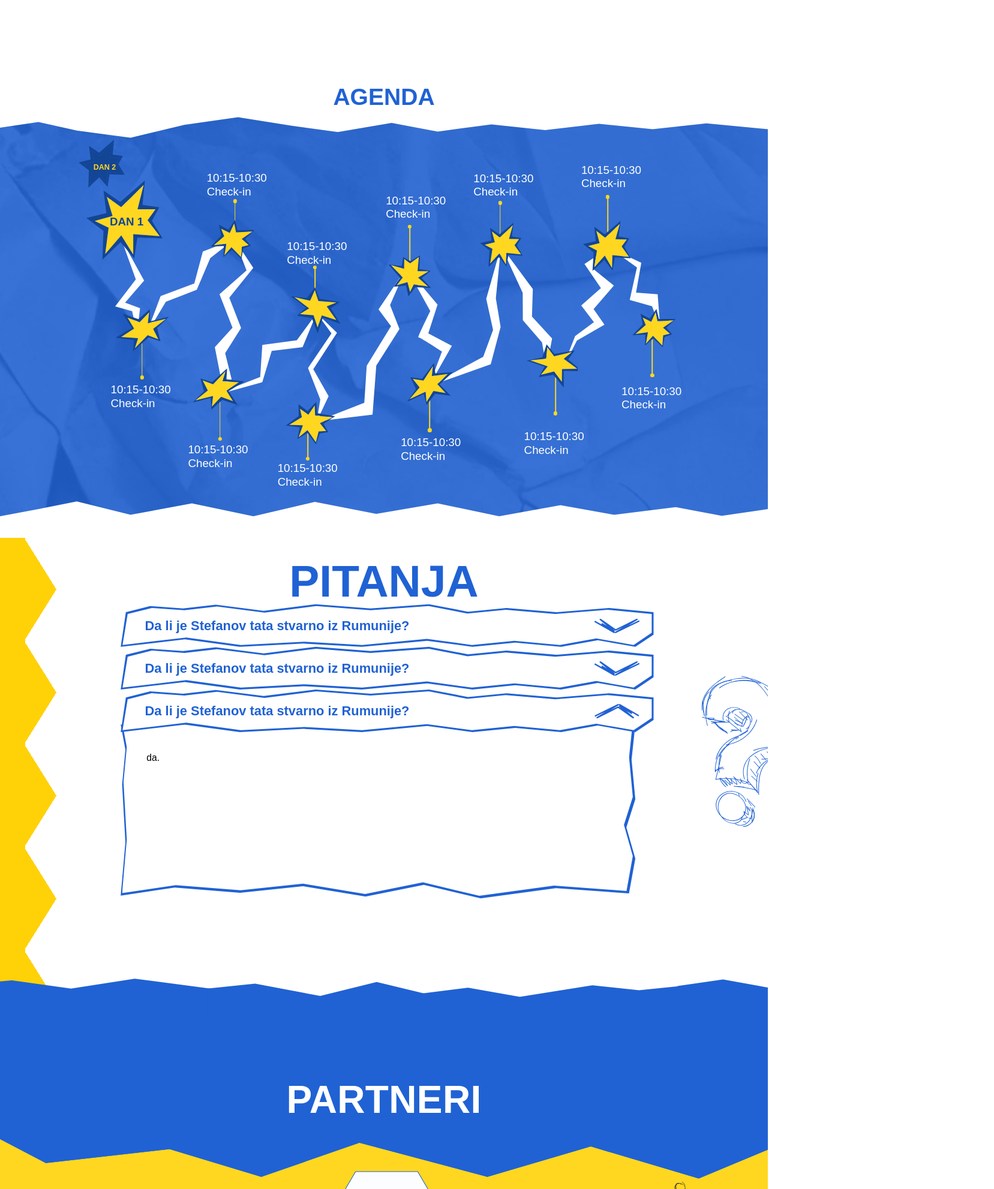
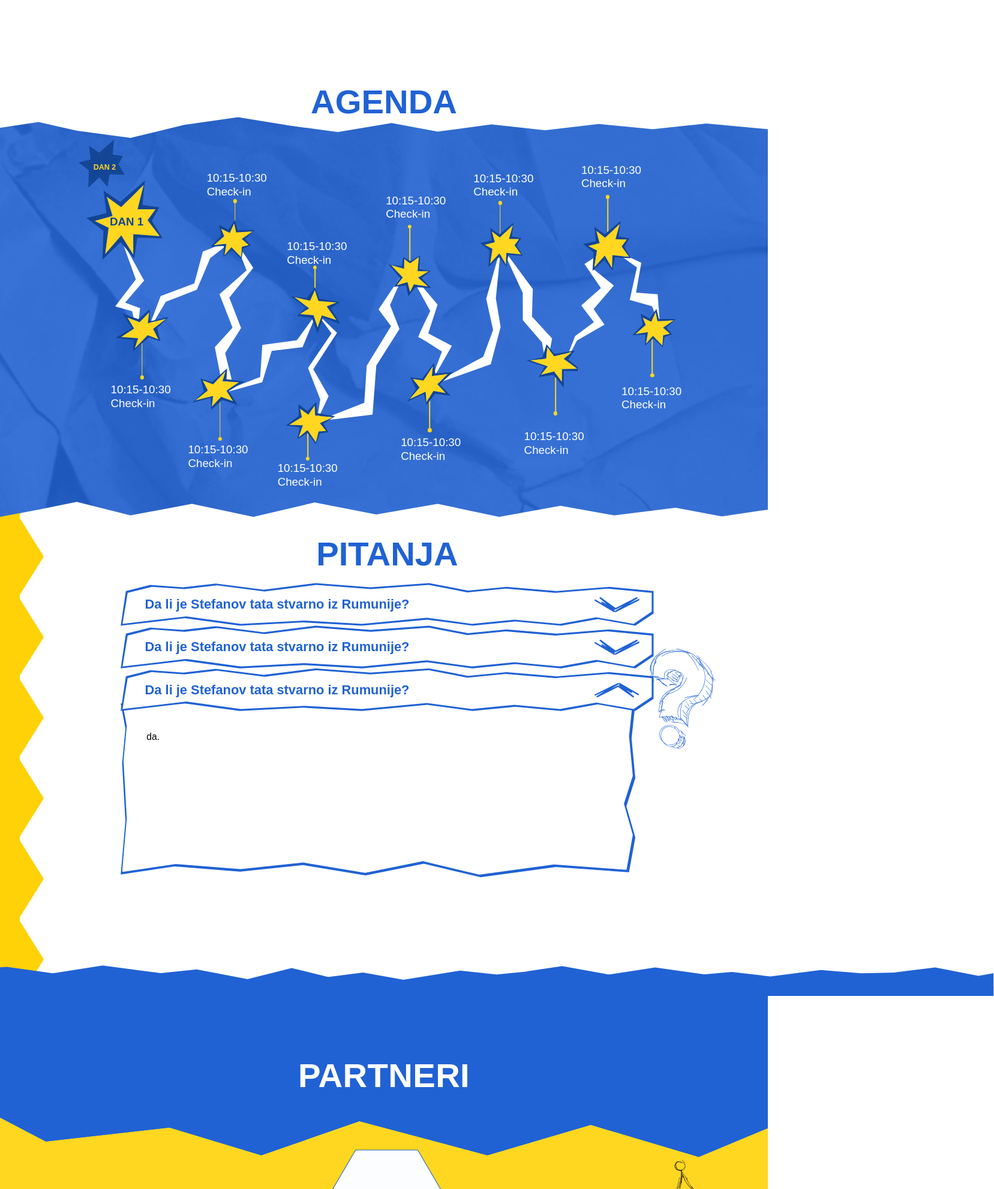
Before and after one commit to kole284/s2s-2026, a React (Vite) app: page / in a window 1280 px wide. Shown: the part 2303-4286 px from the top of the page at 60% size, 1657 px wide, since content can reach past the window. Built offline with nearby package versions, Linux system fonts and the light colour scheme; a web font is replaced by a local one.

Commit message:
feat: integrate responsive S2S sections

```diff
--- a/src/components/sections/agenda/Agenda.scss
+++ b/src/components/sections/agenda/Agenda.scss
@@ -1,11 +1,14 @@
 .agenda {
+  --section-design-width: min(100vw, 140.625dvh);
+
   position: relative;
 
   width: 100%;
 
-  overflow: hidden;
+  overflow: clip;
+  overflow-clip-margin: 1px;
 
-  background: $color-white;
+  background: transparent;
 }
 
 .agenda__desktop,
@@ -13,6 +16,12 @@
   position: relative;
 
   width: 100%;
+}
+
+@media (min-width: 769px) {
+  .agenda {
+    height: 95.5dvh;
+  }
 }
 
 /* =========================================================
@@ -40,9 +49,10 @@
   margin: 0;
 
   font-family: $font-display;
+  font-size: $section-heading-font-size;
   font-weight: $font-black;
 
-  line-height: 1;
+  line-height: $section-heading-line-height;
 
   color: $color-blue;
 }
@@ -80,7 +90,7 @@
 
   overflow: hidden;
 
-  background: $color-white;
+  background: transparent;
 }
 
 /* =========================================================
@@ -92,8 +102,9 @@
 
   position: absolute;
   inset: 0;
+  bottom: -1px;
 
-  z-index: 0;
+  z-index: 3;
 
   background-color: $color-blue;
   background-image: url("/agenda/paper-texture.webp");
@@ -165,7 +176,7 @@
 .agenda__desktop-canvas {
   position: relative;
 
-  z-index: 1;
+  z-index: 4;
 
   width: min(100%, calc(100dvh * 1.40625));
 
@@ -197,11 +208,6 @@
   left: 50%;
 
   transform: translateX(-50%);
-
-  /*
-   * 50px na originalnih 1440px.
-   */
-  font-size: 3.4722cqw;
 
   text-align: center;
 }
@@ -433,7 +439,7 @@
 
   overflow: hidden;
 
-  background: $color-white;
+  background: transparent;
 }
 
 /* =========================================================
@@ -448,8 +454,9 @@
 
   position: absolute;
   inset: 0;
+  bottom: -1px;
 
-  z-index: 0;
+  z-index: 3;
 
   background-color: $color-blue;
   background-image: url("/agenda/paper-texture-mobile.webp");
@@ -493,7 +500,7 @@
 .agenda__mobile-canvas {
   position: relative;
 
-  z-index: 1;
+  z-index: 4;
 
   width: min(100%, 430px);
 
@@ -717,7 +724,7 @@
 
 @media #{$mobile} {
   .agenda {
-    overflow: visible;
+    height: calc(min(100vw, 430px) * 1472 / 390 * 0.972);
   }
 
   .agenda__desktop {
--- a/src/components/sections/panel/Panel.scss
+++ b/src/components/sections/panel/Panel.scss
@@ -5,6 +5,8 @@ $panel-yellow: #ffd100;
    ========================================================= */
 
 .panel-section {
+  --section-design-width: min(100vw, 140.625dvh);
+
   position: relative;
 
   width: 100%;
@@ -532,10 +534,10 @@ $panel-yellow: #ffd100;
   color: $color-blue;
 
   font-family: $font-display;
-  font-size: 5cqw;
+  font-size: $section-heading-font-size;
   font-weight: $font-black;
 
-  line-height: 1;
+  line-height: $section-heading-line-height;
 
   white-space: nowrap;
 
--- a/src/components/sections/partneri/Partneri.scss
+++ b/src/components/sections/partneri/Partneri.scss
@@ -1,5 +1,6 @@
 .partneri-page {
   --partner-u: 0.0694444444vw;
+  --section-design-width: min(100vw, 140.625dvh);
 
   position: relative;
 
@@ -85,7 +86,8 @@
 
   color: $color-white;
 
-  font-size: calc(72 * var(--partner-u));
+  font-size: $section-heading-font-size;
+  line-height: $section-heading-line-height;
   letter-spacing: calc(0.4 * var(--partner-u));
 
   transform: translateX(-50%);
--- a/src/components/sections/pitanja/Pitanja.scss
+++ b/src/components/sections/pitanja/Pitanja.scss
@@ -1,6 +1,9 @@
 @use "sass:math";
 
 .pitanja {
+  --pitanja-design-width: min(100vw, 140.625dvh);
+  --section-design-width: var(--pitanja-design-width);
+
   position: relative;
 
   width: 100%;
@@ -227,38 +230,46 @@
   container-type: inline-size;
 }
 
-.pitanja__desktop-title {
+.pitanja__desktop-content {
   position: absolute;
 
+  z-index: 5;
+
+  top: 3.1cqw;
+  left: 10.8333%;
+
+  display: flex;
+  flex-direction: column;
+
+  width: 79.3056%;
+
+  gap: 1.6667cqw;
+}
+
+.pitanja__desktop-title {
   z-index: 10;
 
-  top: 3.1cqw;
-  left: 50%;
+  align-self: center;
 
   margin: 0;
 
   font-family: $font-display;
-  font-size: 6.6667cqw;
+  font-size: $section-heading-font-size;
   font-weight: $font-black;
 
-  line-height: 1;
+  line-height: $section-heading-line-height;
 
   color: $color-blue;
 
   white-space: nowrap;
-
-  transform: translateX(-50%);
 }
 
 .pitanja__desktop-faq {
-  position: absolute;
+  position: relative;
 
   z-index: 5;
 
-  top: 9.7cqw;
-  left: 10.8333%;
-
-  width: 79.3056%;
+  width: 100%;
 }
 
 /* =========================================================
@@ -538,13 +549,106 @@
   z-index: 4;
 
   top: 25%;
-  right: 0;
+  right: 5%;
 
   width: min(16.8vw, 24dvh);
   height: auto;
 
   pointer-events: none;
   user-select: none;
+}
+
+@media (min-width: 769px) and (orientation: landscape), (min-width: 1025px) {
+  .pitanja {
+    overflow: visible;
+  }
+
+  .pitanja__left-zigzag {
+    width: calc(var(--pitanja-design-width) * 42 / 1440);
+  }
+
+  .pitanja__left-zigzag::before {
+    position: absolute;
+
+    top: calc(var(--pitanja-design-width) * -172 / 1440);
+    left: 0;
+
+    display: block;
+
+    width: calc(var(--pitanja-design-width) * 94 / 1440);
+    height: calc(var(--pitanja-design-width) * 172 / 1440 + 1px);
+
+    background-image:
+      linear-gradient(#ffd107 0 0),
+      conic-gradient(
+        from 212deg at 100% 50%,
+        #ffd107 0deg 116deg,
+        transparent 116deg
+      );
+    background-repeat: no-repeat, repeat-y;
+    background-position: left top, right top;
+    background-size:
+      calc(var(--pitanja-design-width) * 42 / 1440) 100%,
+      calc(var(--pitanja-design-width) * 52 / 1440)
+        calc(var(--pitanja-design-width) * 172 / 1440);
+
+    content: "";
+
+    pointer-events: none;
+  }
+
+  .pitanja__left-zigzag::after {
+    width: calc(var(--pitanja-design-width) * 52 / 1440);
+
+    background-size: 100% calc(var(--pitanja-design-width) * 172 / 1440);
+  }
+
+  .pitanja__bottom-paper--desktop {
+    left: calc(var(--pitanja-design-width) * -48.03125 / 1440);
+
+    height: calc(var(--pitanja-design-width) * 69 / 1440);
+  }
+
+  .pitanja__bottom-segment:nth-child(6n + 1) {
+    flex-basis: calc(var(--pitanja-design-width) * 310 / 1440);
+  }
+
+  .pitanja__bottom-segment:nth-child(6n + 2) {
+    flex-basis: calc(var(--pitanja-design-width) * 285 / 1440);
+  }
+
+  .pitanja__bottom-segment:nth-child(6n + 3) {
+    flex-basis: calc(var(--pitanja-design-width) * 340 / 1440);
+  }
+
+  .pitanja__bottom-segment:nth-child(6n + 4) {
+    flex-basis: calc(var(--pitanja-design-width) * 300 / 1440);
+  }
+
+  .pitanja__bottom-segment:nth-child(6n + 5) {
+    flex-basis: calc(var(--pitanja-design-width) * 325 / 1440);
+  }
+
+  .pitanja__bottom-segment:nth-child(6n + 6) {
+    flex-basis: calc(var(--pitanja-design-width) * 290 / 1440);
+  }
+
+  .pitanja__bottom-segment + .pitanja__bottom-segment {
+    margin-left: calc(var(--pitanja-design-width) * -4 / 1440);
+  }
+
+  .pitanja__question-mark {
+    top: calc(
+      (100dvh - var(--pitanja-design-width) * 1024 / 1440) / 2 +
+        var(--pitanja-design-width) * 256 / 1440
+    );
+    right: calc(
+      (100vw - var(--pitanja-design-width)) / 2 - var(--pitanja-design-width) *
+        20 / 1440
+    );
+
+    width: calc(var(--pitanja-design-width) * 241.92 / 1440);
+  }
 }
 
 .pitanja__question:focus-visible {
@@ -617,6 +721,8 @@
      * To je jedini namerni prazan prostor na dnu.
      */
     padding: clamp(12px, 2.1dvh, 20px) 0 clamp(82px, 24.6154vw, 106px);
+
+    gap: clamp(16px, 4.1026vw, 20px);
 
     overflow: hidden;
 
@@ -720,7 +826,7 @@
 
     width: 100%;
 
-    margin: 0 0 14px;
+    margin: 0;
 
     padding-left: clamp(12px, 4.6154cqw, 18px);
   }
@@ -732,7 +838,7 @@
     font-size: clamp(44px, min(14.8718cqw, 7.1dvh), 58px);
     font-weight: $font-black;
 
-    line-height: 0.95;
+    line-height: $section-heading-line-height;
 
     color: $color-blue;
 
@@ -964,10 +1070,8 @@
   .pitanja__mobile-canvas {
     padding-top: 10px;
     padding-bottom: 72px;
-  }
 
-  .pitanja__mobile-title-wrapper {
-    margin-bottom: 10px;
+    gap: 10px;
   }
 
   .pitanja__mobile-title {
@@ -1017,6 +1121,8 @@
     width: min(100%, 680px);
 
     padding: clamp(28px, 2.8dvh, 36px) 0 clamp(128px, 11.8dvh, 150px);
+
+    gap: clamp(18px, 2dvh, 26px);
   }
 
   .pitanja__bottom-paper--mobile {
@@ -1035,8 +1141,6 @@
   }
 
   .pitanja__mobile-title-wrapper {
-    margin-bottom: clamp(18px, 2dvh, 26px);
-
     padding-left: 0;
   }
 
--- a/src/components/sections/pitanja/Pitanja.tsx
+++ b/src/components/sections/pitanja/Pitanja.tsx
@@ -114,10 +114,12 @@ const Pitanja = () => {
 
       <div className="pitanja__desktop">
         <div className="pitanja__desktop-canvas">
-          <h2 className="pitanja__desktop-title">PITANJA</h2>
+          <div className="pitanja__desktop-content">
+            <h2 className="pitanja__desktop-title">PITANJA</h2>
 
-          <div className="pitanja__desktop-faq">
-            {renderQuestions(faqItems.slice(0, 3))}
+            <div className="pitanja__desktop-faq">
+              {renderQuestions(faqItems.slice(0, 3))}
+            </div>
           </div>
         </div>
 
--- a/src/styles/_variables.scss
+++ b/src/styles/_variables.scss
@@ -13,3 +13,7 @@ $font-accent: 'Mansalva', cursive;
 // Font weights
 $font-regular: 400;
 $font-black: 900;
+
+// Shared page/section heading scale
+$section-heading-font-size: calc(var(--section-design-width) * 72 / 1440);
+$section-heading-line-height: 1;
```
Also changed, not shown: public/pitanja/question-mark.svg.
